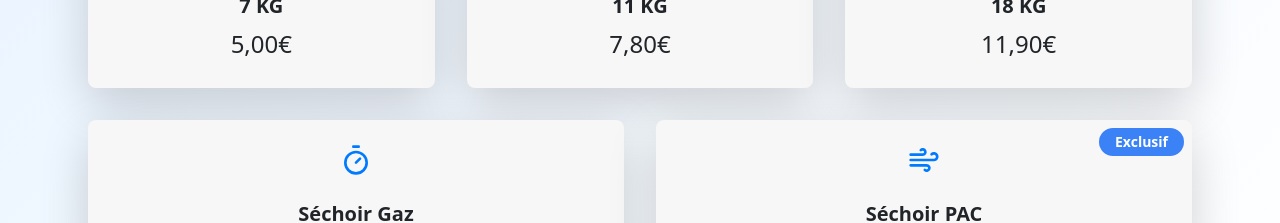
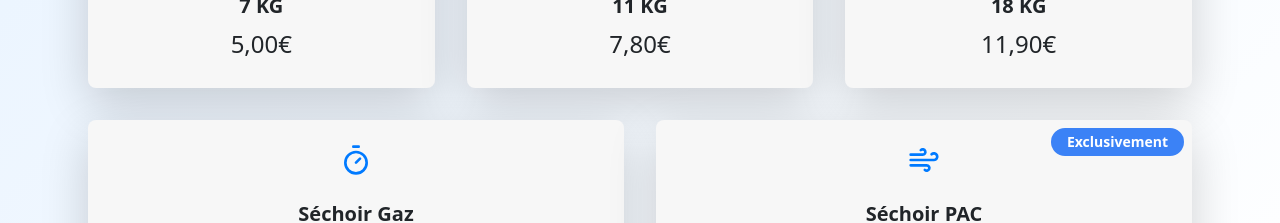
Before and after one commit to blebar25/lav-dry, a plain HTML site: page index.html in a window 1280 px wide. Shown: the part 1140-1363 px from the top of the page. Drawn offline with nearby package versions, Linux system fonts and the light colour scheme.

Commit message:
feat: mise à jour du gradient et du texte exclusif

```diff
--- a/css/style.css
+++ b/css/style.css
@@ -17,6 +17,7 @@
     --laundry-dark: #0056B3;      /* Version plus foncée pour le hover */
     --fresh-white: #FFFFFF;       /* Blanc pur */
     --soft-gray: #F8FAFC;        /* Gris très doux */
+    --tw-gradient-from: rgb(0 83 174 / 50%);
 }
 
 .font-display {
--- a/index.html
+++ b/index.html
@@ -85,7 +85,7 @@
                         <p class="text-2xl text-estate-800  mb-1">1,50€</p>
                     </div>
                     <div style="background-color: #F7F7F7;" class="bg-estate-100 p-6 rounded-lg text-center animate-fadeIn shadow-lg relative">
-                        <div class="absolute top-2 right-2 bg-blue-500 text-white px-3 py-1 rounded-full text-sm font-semibold z-10">Exclusif</div>
+                        <div class="absolute top-2 right-2 bg-blue-500 text-white px-3 py-1 rounded-full text-sm font-semibold z-10">Exclusivement</div>
                         <svg style="color:#007AFF;" xmlns="http://www.w3.org/2000/svg" width="24" height="24" viewBox="0 0 24 24" fill="none" stroke="currentColor" stroke-width="2" stroke-linecap="round" stroke-linejoin="round" class="lucide lucide-wind w-8 h-8 mx-auto mb-4 text-estate-800"><path d="M17.7 7.7a2.5 2.5 0 1 1 1.8 4.3H2"></path><path d="M9.6 4.6A2 2 0 1 1 11 8H2"></path><path d="M12.6 19.4A2 2 0 1 0 14 16H2"></path></svg>
                         <h3 class="text-xl font-semibold mb-2">Séchoir PAC<br>20 minutes</h3>
                         <p class="text-2xl text-estate-800  mb-1">2,00€</p>
```
